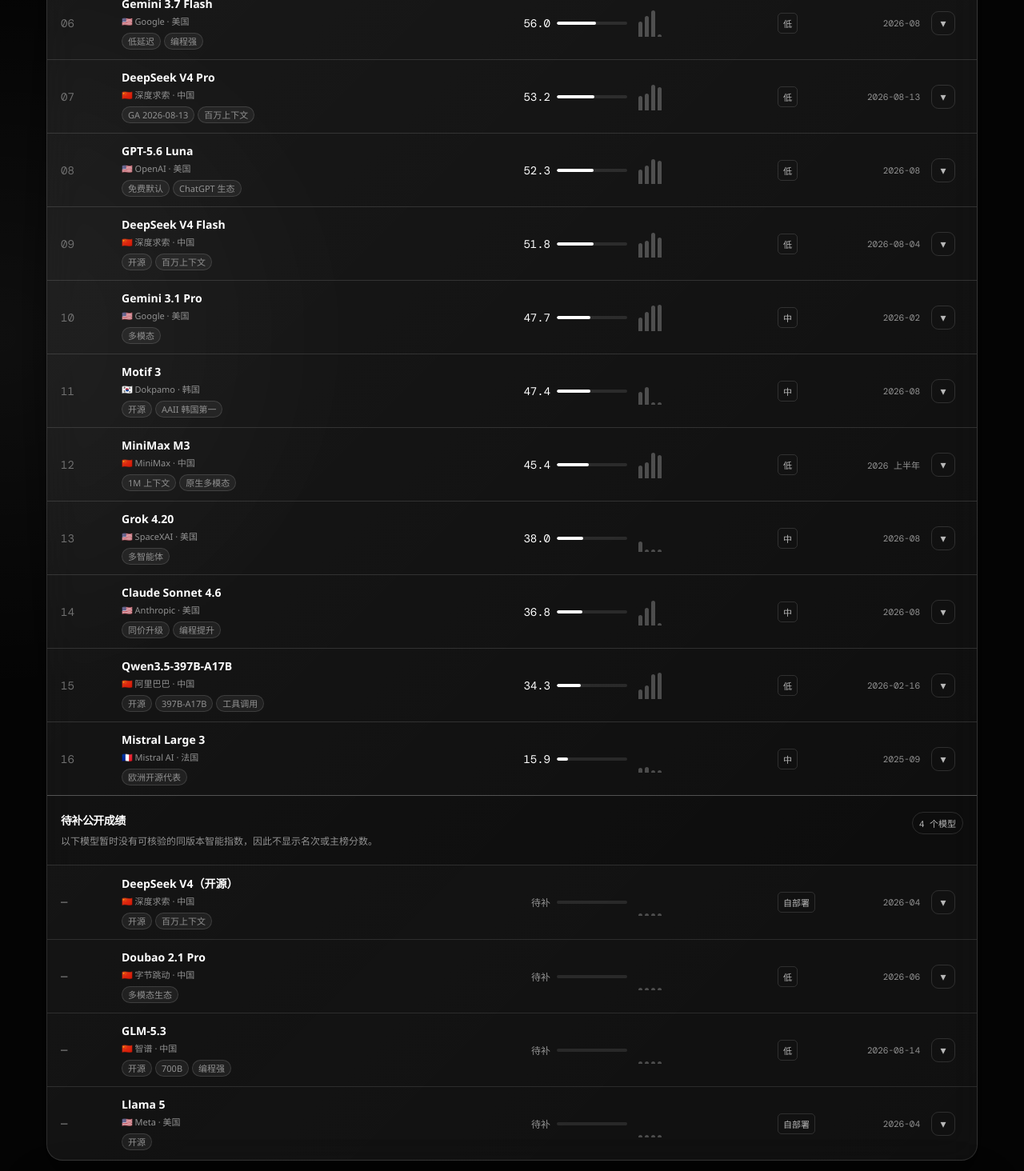
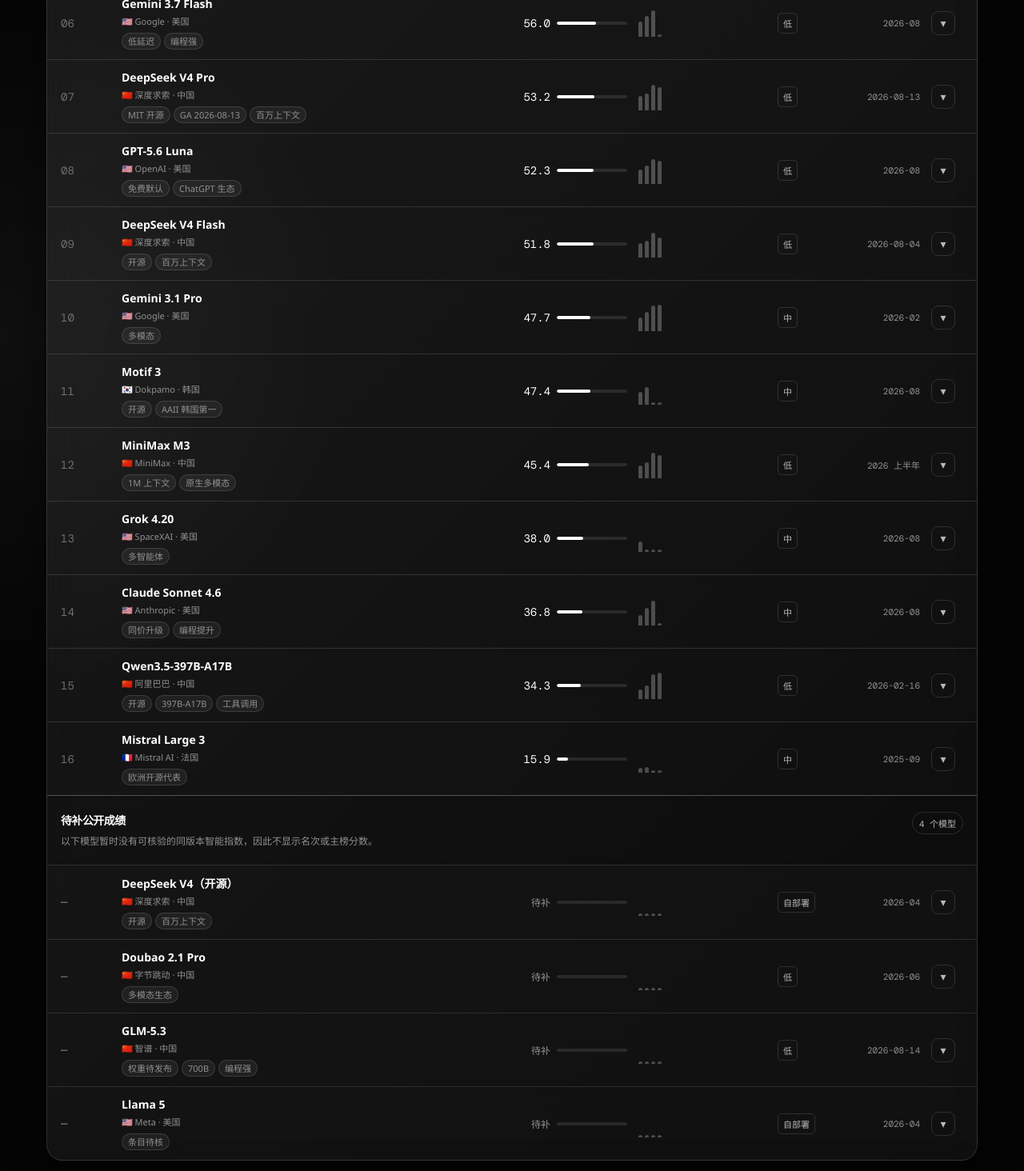
Before and after one commit to joker01-01/ai-model-leaderboard, a React (Vite) app: page / in a window 1280 px wide. Shown: the part 1340-2804 px from the top of the page at 80% size. Built offline with nearby package versions, Linux system fonts and the light colour scheme.

Commit message:
fix: audit model open-weight status

```diff
--- a/src/data/models.ts
+++ b/src/data/models.ts
@@ -14,6 +14,7 @@
   ctx: string | null;
   priceTier: "极高" | "高" | "中" | "低" | "自部署";
   priceNote: string;
+  /** 是否已经公开模型权重；API 可调用不代表权重开放。 */
   open: boolean; license: string;
   badges: string[];
   blurb: string;
@@ -28,13 +29,14 @@
     maker: "深度求索", makerEn: "DeepSeek", country: "中国", flag: "🇨🇳",
     release: "2026-08-13", ctx: "1M", priceTier: "低",
     priceNote: "价格约为顶级闭源旗舰的 1/80（据公开报道）",
-    open: false, license: "闭源 API（V4 基座开源）",
-    badges: ["GA 2026-08-13", "百万上下文"],
+    open: true, license: "MIT",
+    badges: ["MIT 开源", "GA 2026-08-13", "百万上下文"],
     blurb: "官方 GA 首周即在多项榜单反超硅谷旗舰；以约 1/80 的价格提供第一梯队智能。",
-    strengths: ["性价比断层第一", "编程/推理第一梯队", "百万上下文"],
-    weaknesses: ["工具调用生态较薄", "API 版闭源"],
+    strengths: ["性价比断层第一", "编程/推理第一梯队", "MIT 开放权重"],
+    weaknesses: ["工具调用生态较薄", "本地部署硬件门槛高"],
     sources: [
-      { label: "DeepSeek 官方发布", url: "https://api-docs.deepseek.com/news/news260813/" },
+      { label: "DeepSeek 官方 V4 发布（开放权重）", url: "https://api-docs.deepseek.com/news/news260424/" },
+      { label: "DeepSeek 官方 GA 发布", url: "https://api-docs.deepseek.com/news/news260813/" },
       { label: "V4 Pro 反超 Claude 报道", url: "https://www.ofweek.com/ai/2026-08/ART-201718-8120-30698350.html" },
     ],
   },
@@ -157,14 +159,14 @@
     name: "GLM-5.3",
     maker: "智谱", makerEn: "Z.ai (Zhipu)", country: "中国", flag: "🇨🇳",
     release: "2026-08-14", ctx: null, priceTier: "低",
-    priceNote: "开源权重，API 平价",
-    open: true, license: "开源（许可以官方为准）",
-    badges: ["开源", "700B", "编程强"],
-    blurb: "700B 开源编程旗舰，直接对标 Anthropic Fable 5；自称「编程最强开源模型」。",
-    strengths: ["开源阵营编程标杆", "700B 大参数"],
-    weaknesses: ["生态小于 Qwen/Llama", "综合智能中上游"],
+    priceNote: "API 平价，权重待公开",
+    open: false, license: "权重待公开",
+    badges: ["权重待发布", "700B", "编程强"],
+    blurb: "700B 编程旗舰，直接对标 Anthropic Fable 5；当前可通过 API 使用，但公开权重仍待发布。",
+    strengths: ["编程能力突出", "700B 参数规模"],
+    weaknesses: ["公开权重尚未发布", "生态小于 Qwen/Llama"],
     sources: [
-      { label: "GLM-5.3 发布报道", url: "https://www.ithome.com/0/989/689.htm" },
+      { label: "GLM-5.3 发布报道（权重延迟）", url: "https://www.ithome.com/0/989/689.htm" },
       { label: "GLM-5.3 对标 Fable 5（700B）", url: "https://www.edgen.tech/zh/news/post/zais-glm-53-targets-anthropics-fable-5-with-700b-parameter-coding-push" },
     ],
   },
@@ -207,15 +209,15 @@
     name: "Llama 5",
     maker: "Meta", makerEn: "Meta", country: "美国", flag: "🇺🇸",
     release: "2026-04", ctx: null, priceTier: "自部署",
-    priceNote: "权重开放，自部署",
-    open: true, license: "Llama 社区许可",
-    badges: ["开源"],
-    blurb: "Meta 开源旗舰，西方开源生态的基石，自部署首选之一。",
-    strengths: ["西方开源生态核心", "自部署自由"],
-    weaknesses: ["中文与编程稍逊", "许可非 Apache"],
+    priceNote: "具体版本与部署信息待官方确认",
+    open: false, license: "官方权重/许可证待核",
+    badges: ["条目待核"],
+    blurb: "Llama 5 条目目前缺少 Meta 官方权重与许可证发布依据，暂不把它计入已开放模型。",
+    strengths: ["Llama 生态关注度高", "具体版本待官方确认"],
+    weaknesses: ["权重/许可证未核实", "暂不计入开放模型"],
     sources: [
-      { label: "Llama 5 开源发布", url: "https://shiporskip.io/news/meta-llama-5-open-source-release-april-2026-zuckerberg" },
-      { label: "Llama 5 参数与定价", url: "https://www.swfte.com/ai/models/meta-llama-5" },
+      { label: "Meta Llama 官方入口", url: "https://ai.meta.com/llama/get-started/" },
+      { label: "Meta Llama 官方模型仓库", url: "https://github.com/meta-llama/llama-models" },
     ],
   },
   {
```
Also changed, not shown: 1 other file (tests, documents, lock files or other folders).
